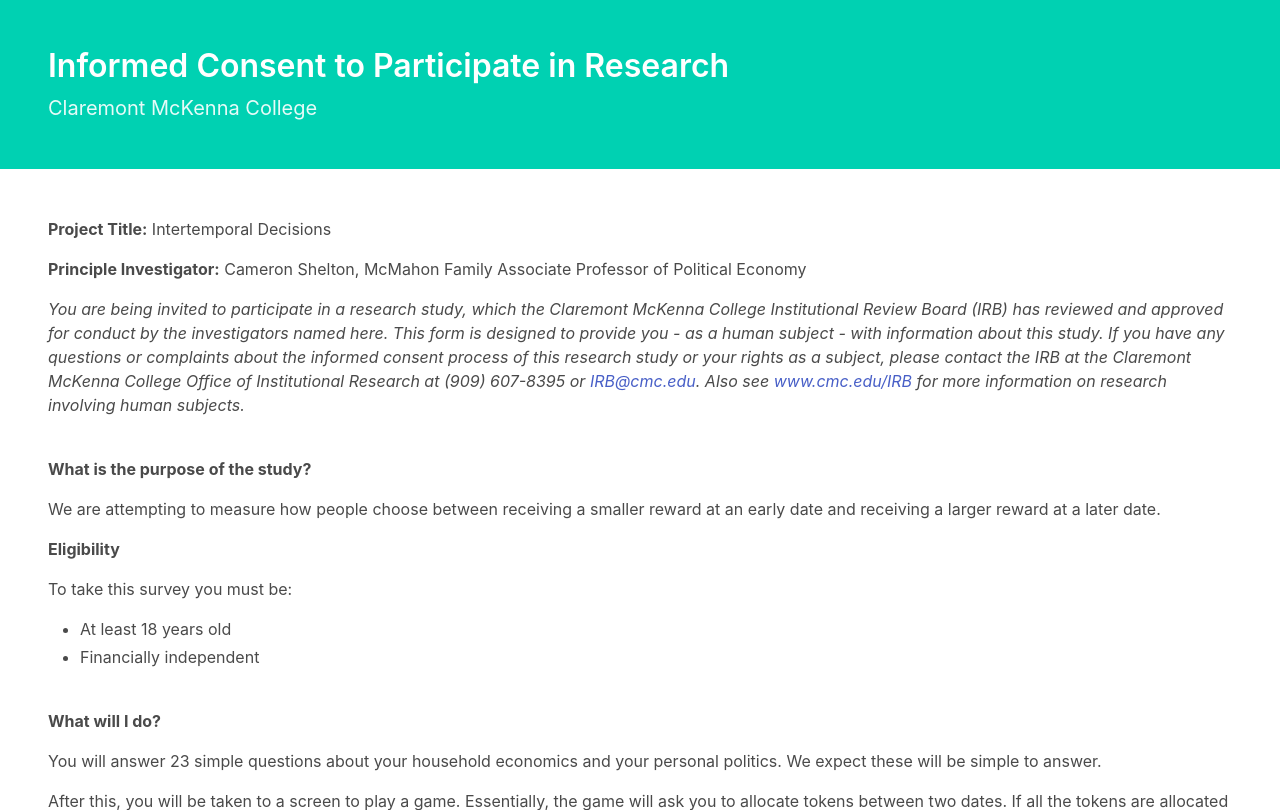
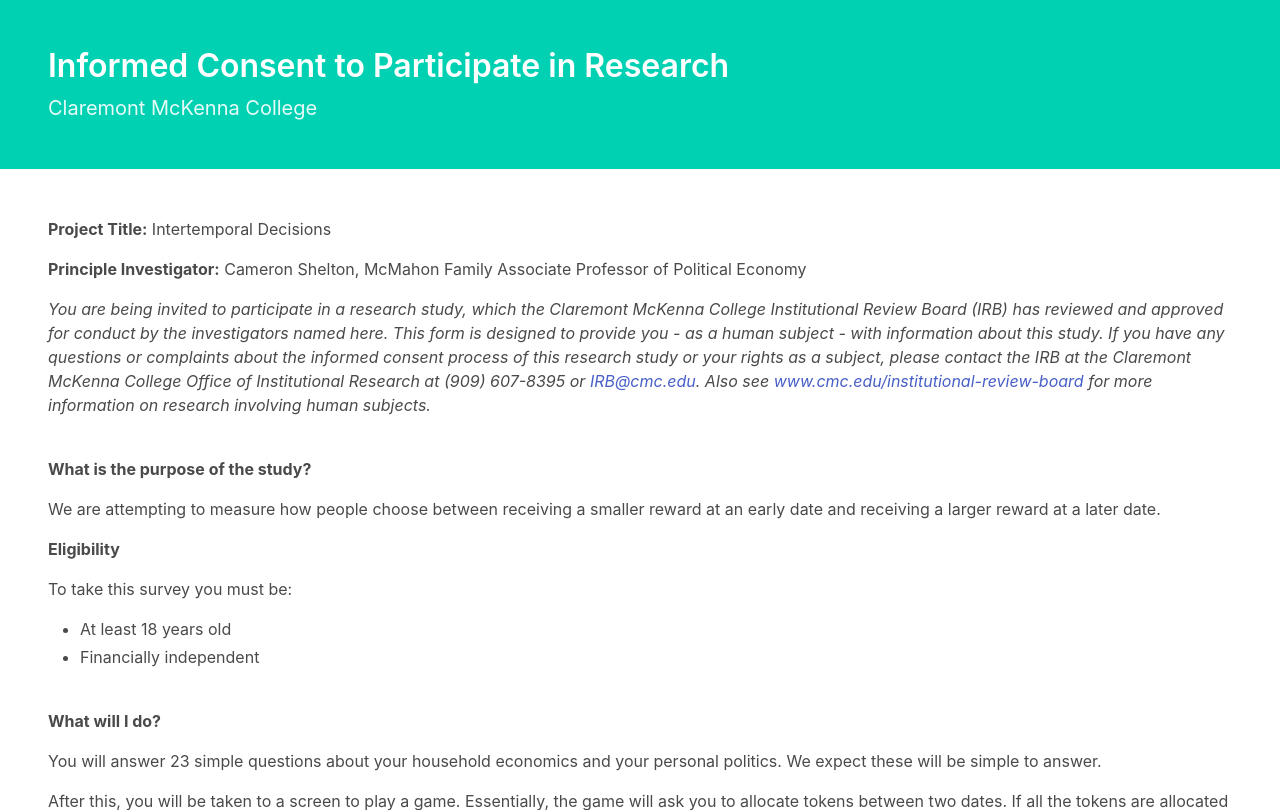
Before and after one commit to nholert/web_annotate, a Flask app: page /landing in a window 1280 px wide. Shown: the top 810 px of the page. Run offline with Flask 2, Linux system fonts and the light colour scheme; a user stored in the database is signed in; some libraries are stand-ins or nearby versions.

Commit message:
fixed a link in landing_page.html

```diff
--- a/templates/landing_page.html
+++ b/templates/landing_page.html
@@ -43,7 +43,7 @@
             or complaints about the informed consent process of this research study or your rights as a subject, please
             contact the IRB at the Claremont McKenna College Office of Institutional Research at (909) 607-8395 or <a
               href="mailto:IRB@cmc.edu">IRB@cmc.edu</a>. Also see <a target="_blank"
-              href="www.cmc.edu/IRB">www.cmc.edu/IRB</a> for more information on research involving human subjects.
+              href="www.cmc.edu/institutional-review-board">www.cmc.edu/institutional-review-board</a> for more information on research involving human subjects.
           </em>
         </p>
         <br>
```
